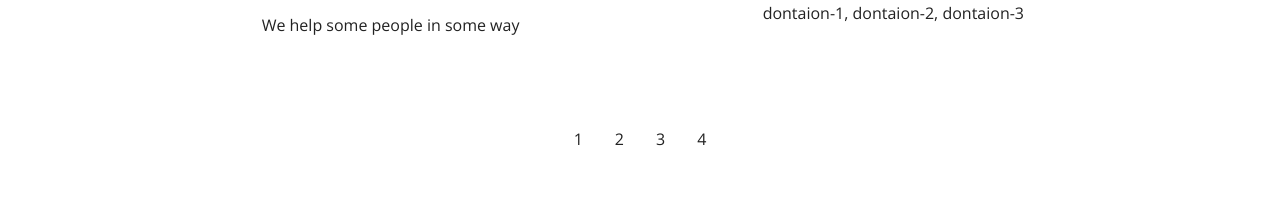
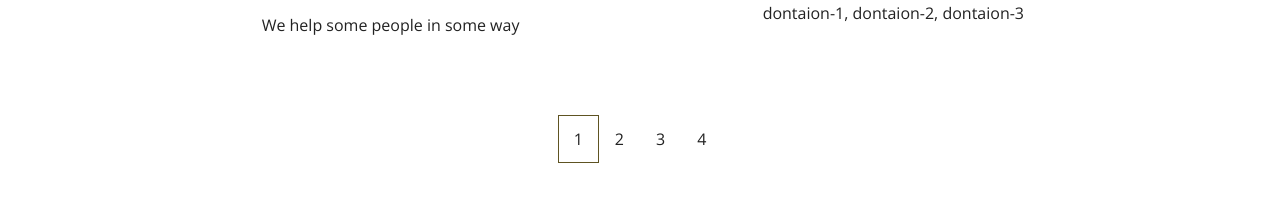
Before and after one commit to karolina-siemieniuk-morawska/in-good-hands, a React (Create React App) app: page /#/ in a window 1280 px wide. Shown: the part 3466-3669 px from the top of the page. Built offline with nearby package versions, Linux system fonts and the light colour scheme; data requests are answered from the project's data file.

Commit message:
fixed everything

```diff
--- a/package.json
+++ b/package.json
@@ -15,7 +15,7 @@
     "react-scroll": "^1.7.16"
   },
   "scripts": {
-    "start": "PORT=3006 react-scripts start",
+    "start": "PORT=3001 react-scripts start",
     "build": "react-scripts build",
     "test": "react-scripts test",
     "eject": "react-scripts eject"
--- a/src/components/Home/5_Organizations/Foundations.js
+++ b/src/components/Home/5_Organizations/Foundations.js
@@ -3,7 +3,12 @@ import axios from "axios";
 import Pagination from "./Pagination";
 import "./Foundations.scss";
 
-export default function Foundations({ chosenFund, paginate, currentPage }) {
+export default function Foundations({
+  chosenFund,
+  paginate,
+  currentPage,
+  addActiveStyle,
+}) {
   const [funds, setFunds] = useState([]);
   const [loading, setLoading] = useState(false);
   const [fundsPerPage] = useState(3);
@@ -47,6 +52,7 @@ export default function Foundations({ chosenFund, paginate, currentPage }) {
         fundsPerPage={fundsPerPage}
         allFunds={funds.length}
         paginate={paginate}
+        addActiveStyle={addActiveStyle}
       />
     </>
   );
--- a/src/components/Home/5_Organizations/Pagination.js
+++ b/src/components/Home/5_Organizations/Pagination.js
@@ -1,6 +1,11 @@
-import React from "react";
+import React, { useEffect, useState } from "react";
 
-export default function Pagination({ fundsPerPage, allFunds, paginate }) {
+export default function Pagination({
+  fundsPerPage,
+  allFunds,
+  paginate,
+  addActiveStyle,
+}) {
   const pageNumbers = [];
 
   // set amount of pages based on number of given records
@@ -14,8 +19,11 @@ export default function Pagination({ fundsPerPage, allFunds, paginate }) {
         {pageNumbers.map((number) => (
           <li
             key={number}
-            className="small_button"
-            onClick={() => paginate(number)}
+            className={`small_button ${number === 1 ? "active" : ""}`}
+            onClick={(e) => {
+              paginate(number);
+              addActiveStyle(e);
+            }}
           >
             {number}
           </li>
--- a/src/components/Home/5_Organizations/index.js
+++ b/src/components/Home/5_Organizations/index.js
@@ -15,31 +15,27 @@ export default function Organizations() {
 
   // change currently displayed organisations group
   const handleFunds = (event) => {
-    setOrganizationsGroup("foundations");
+    if (event.target.innerText === "Foundations") {
+      setOrganizationsGroup("foundations");
+    } else if (event.target.innerText === "Organizations") {
+      setOrganizationsGroup("organizations");
+    } else {
+      setOrganizationsGroup("collections");
+    }
     paginate(1);
-    if (event.target) {
-      event.target.nextSibling.classList.remove("active");
-      event.target.nextSibling.nextSibling.classList.remove("active");
-      event.target.classList.add("active");
-    }
+    addActiveStyle(event);
   };
 
-  const handleOrgs = (event) => {
-    setOrganizationsGroup("organizations");
-    paginate(1);
-    if (event.target) {
-      event.target.nextSibling.classList.remove("active");
-      event.target.previousSibling.classList.remove("active");
-      event.target.classList.add("active");
-    }
+  // add highlight to active page
+  const getAllSiblings = (element, parent) => {
+    const babies = [...parent.children];
+    return babies.filter((child) => child !== element);
   };
 
-  const handleColls = (event) => {
-    setOrganizationsGroup("collections");
-    paginate(1);
+  const addActiveStyle = (event) => {
     if (event.target) {
-      event.target.previousSibling.classList.remove("active");
-      event.target.previousSibling.previousSibling.classList.remove("active");
+      const siblings = getAllSiblings(event.target, event.target.parentNode);
+      siblings.forEach((sibling) => sibling.classList.remove("active"));
       event.target.classList.add("active");
     }
   };
@@ -56,12 +52,12 @@ export default function Organizations() {
         <Button
           content="Organizations"
           className="button small_button"
-          handleClick={handleOrgs}
+          handleClick={handleFunds}
         />
         <Button
           content="Local Collections"
           className="button small_button"
-          handleClick={handleColls}
+          handleClick={handleFunds}
         />
       </div>
       <p>
@@ -72,6 +68,7 @@ export default function Organizations() {
       <Foundations
         chosenFund={organizationsGroup}
         paginate={paginate}
+        addActiveStyle={addActiveStyle}
         currentPage={currentPage}
       />
     </div>
```
